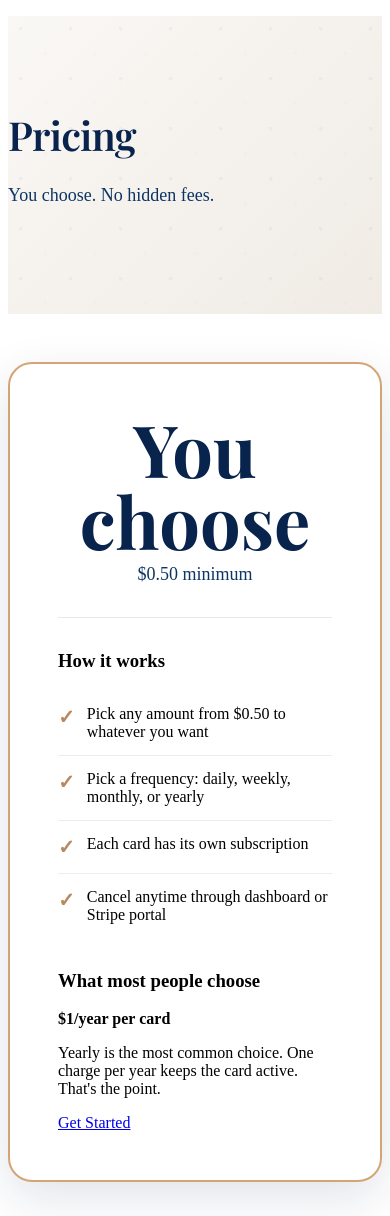
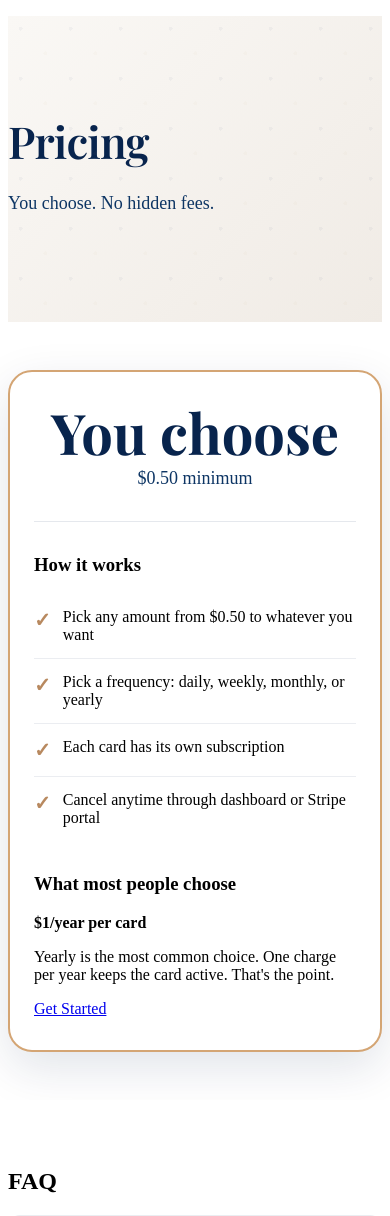
Before and after one commit to abe-101/charj, a Django app: page /pricing/ in a window 390 px wide. Shown: the part 245-1461 px from the top of the page. Run offline with Django 5.2, Linux system fonts and the light colour scheme; style sheets or scripts are compiled from the project's sources; parts of the project's set-up code (start-up, migrations or seed data) failed here and were passed over; some libraries are stand-ins or nearby versions.

Commit message:
fix: resolve mobile navigation z-index issue and improve responsive spacing

```diff
--- a/charj/static/css/custom-bootstrap.scss
+++ b/charj/static/css/custom-bootstrap.scss
@@ -605,6 +605,8 @@
   border-bottom: 1px solid rgba($charj-navy, 0.08);
   padding: 1rem 0;
   box-shadow: 0 2px 8px rgba($charj-navy, 0.04);
+  position: relative;
+  z-index: 1030;
 
   .navbar-brand {
     font-family: $font-family-display;
@@ -807,6 +809,11 @@
     .hero-section {
       min-height: auto;
       padding: 4rem 0;
+      overflow: hidden;
+
+      .hero-title {
+        font-size: 2.75rem;
+      }
     }
 
     section {
@@ -816,6 +823,29 @@
     .feature-card,
     .step-card {
       margin-bottom: 1.5rem;
+      padding: 1.5rem;
+
+      .step-number {
+        left: 1.5rem;
+      }
+    }
+
+    .section-header {
+      margin-bottom: 2rem;
+    }
+
+    // Pricing page mobile adjustments
+    .pricing-card {
+      padding: 2rem 1.5rem;
+
+      .price-tag .price {
+        font-size: 3.5rem;
+      }
+    }
+
+    // About page mobile adjustments
+    .hero-title {
+      font-size: 2.5rem;
     }
   }
 }
```
